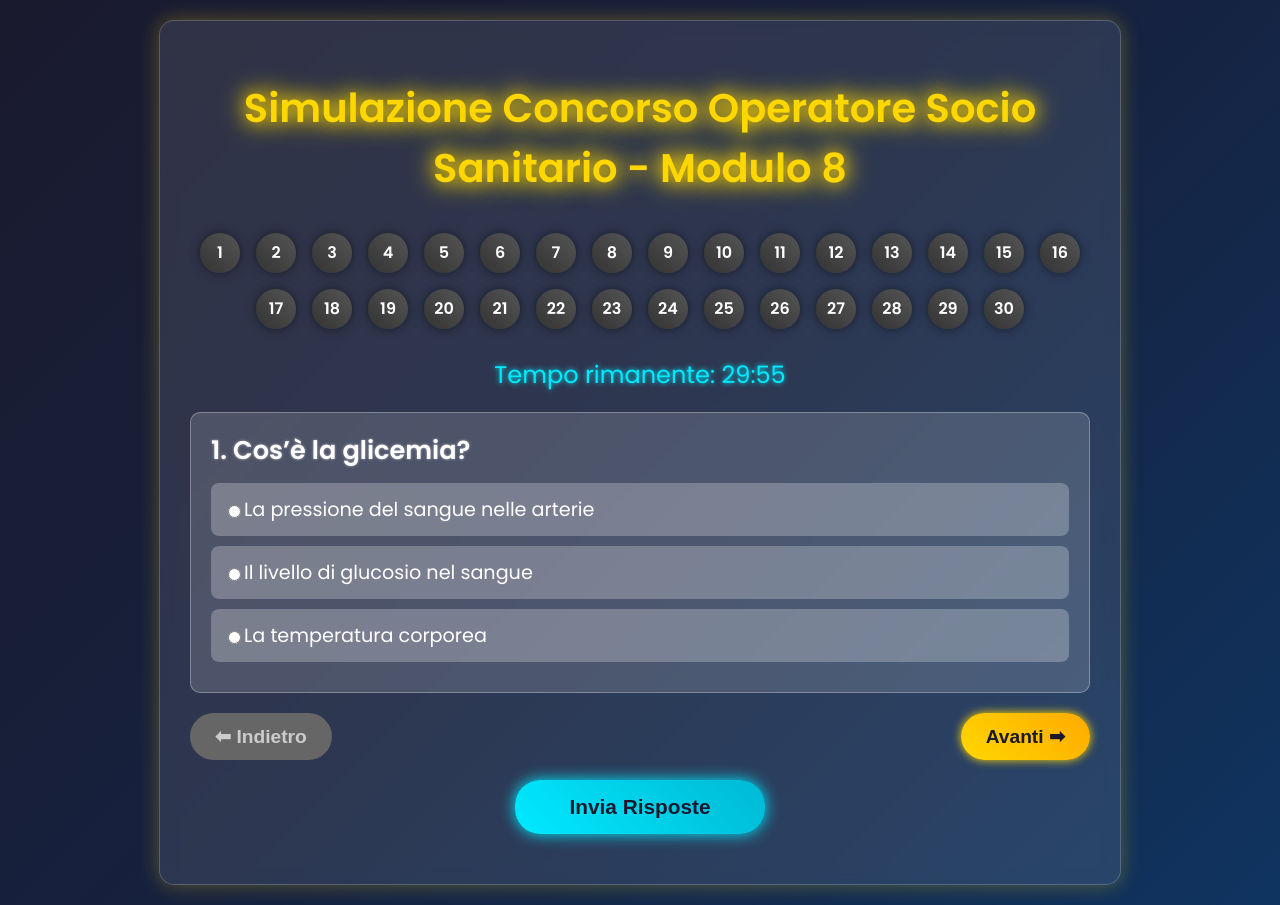
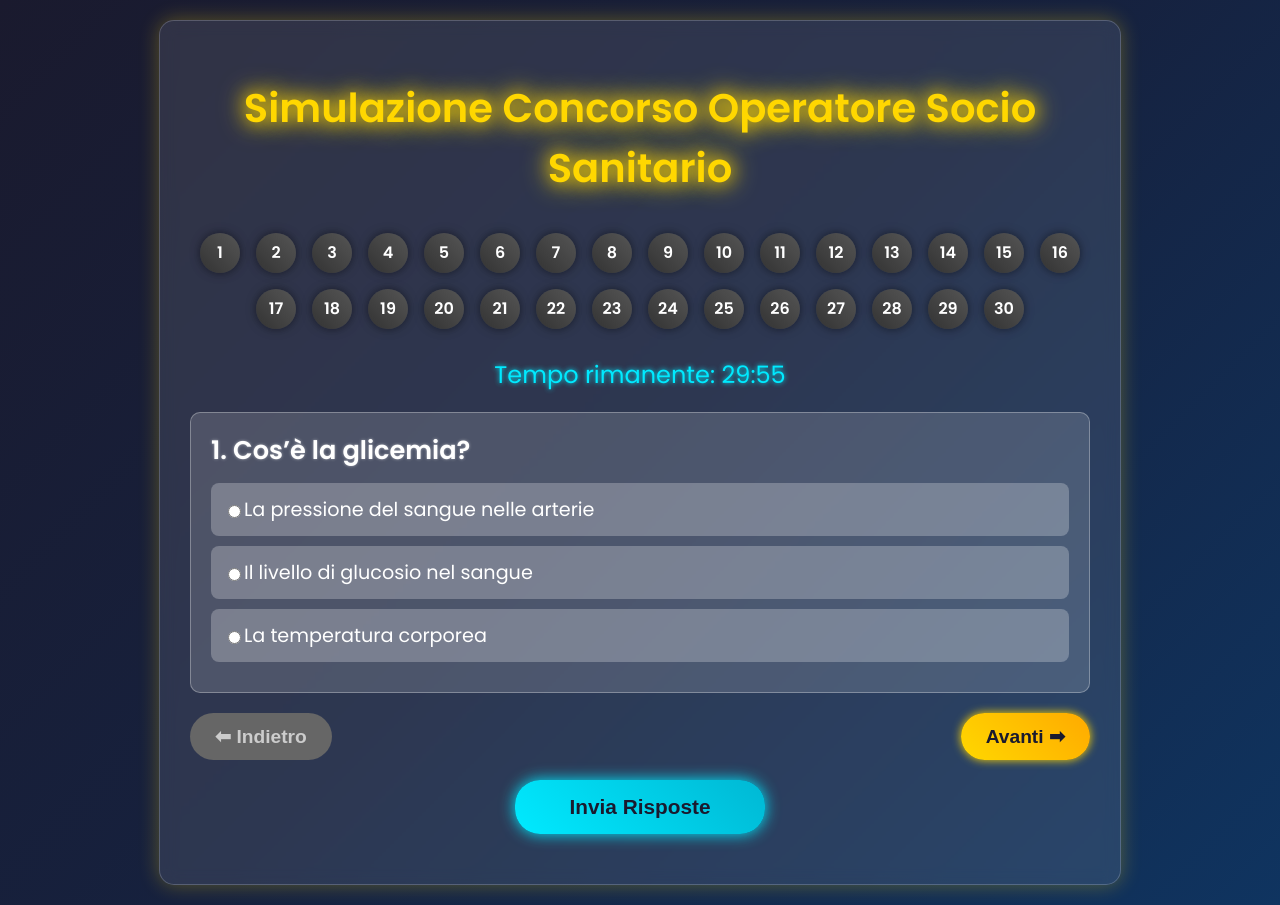
Before and after one commit to Jabo86/quizoss40, a plain HTML site: page index.html in a window 1280 px wide. Drawn offline with Linux system fonts and the light colour scheme.

Commit message:
Update index.html

```diff
--- a/index.html
+++ b/index.html
@@ -3,7 +3,7 @@
 <head>
     <meta charset="UTF-8">
     <meta name="viewport" content="width=device-width, initial-scale=1.0">
-    <title>Simulazione Concorso Operatore Socio Sanitario - Modulo 8</title>
+    <title>Simulazione Concorso Operatore Socio Sanitario </title>
     <style>
         body {
             font-family: 'Poppins', sans-serif;
@@ -233,7 +233,7 @@
 </head>
 <body>
     <div class="container">
-        <h1>Simulazione Concorso Operatore Socio Sanitario - Modulo 8</h1>
+        <h1>Simulazione Concorso Operatore Socio Sanitario </h1>
         <div class="question-nav" id="questionNav"></div>
         <div id="timer">Tempo rimanente: <span id="time">30:00</span></div>
         <div id="quiz"></div>
```
